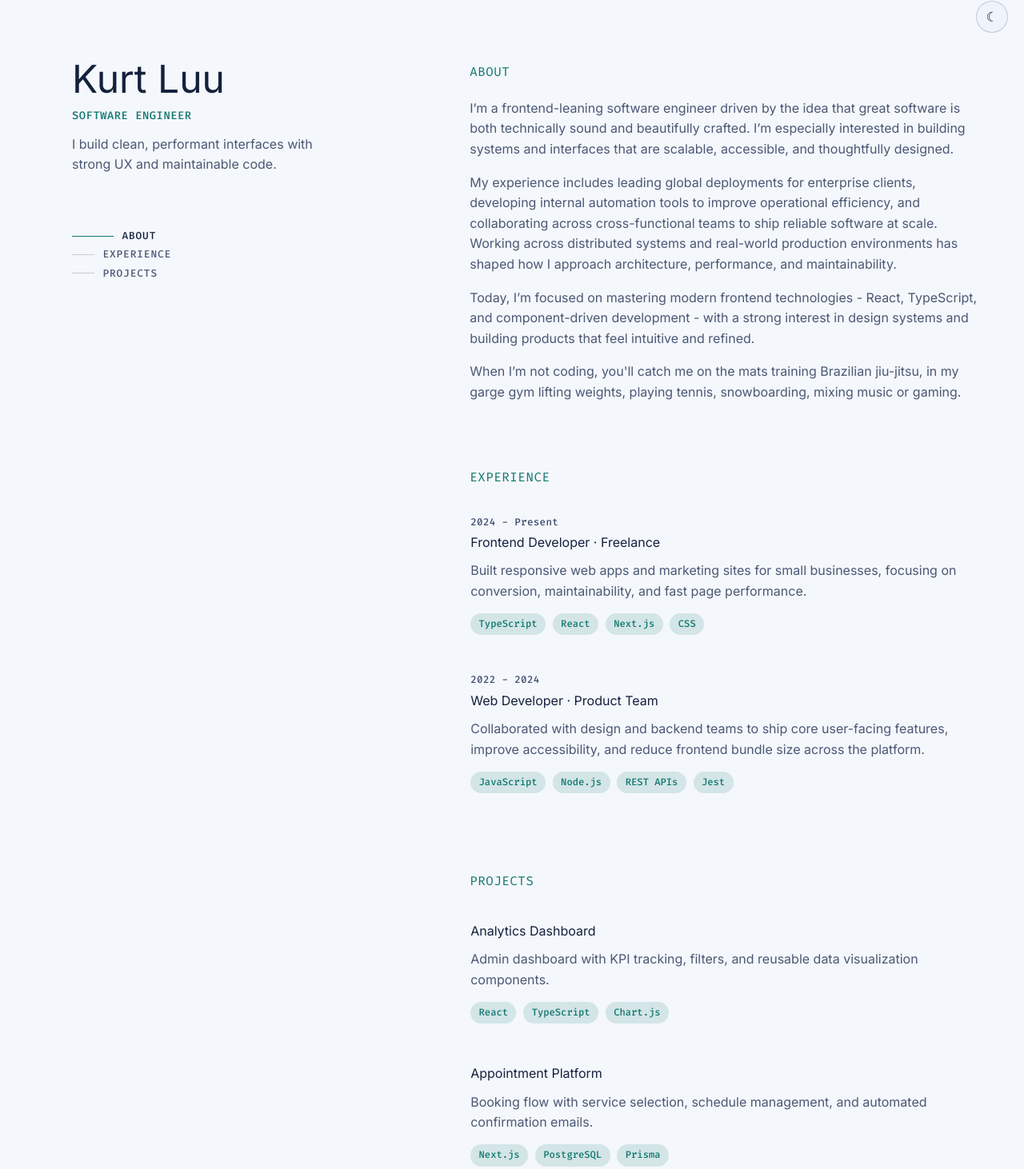
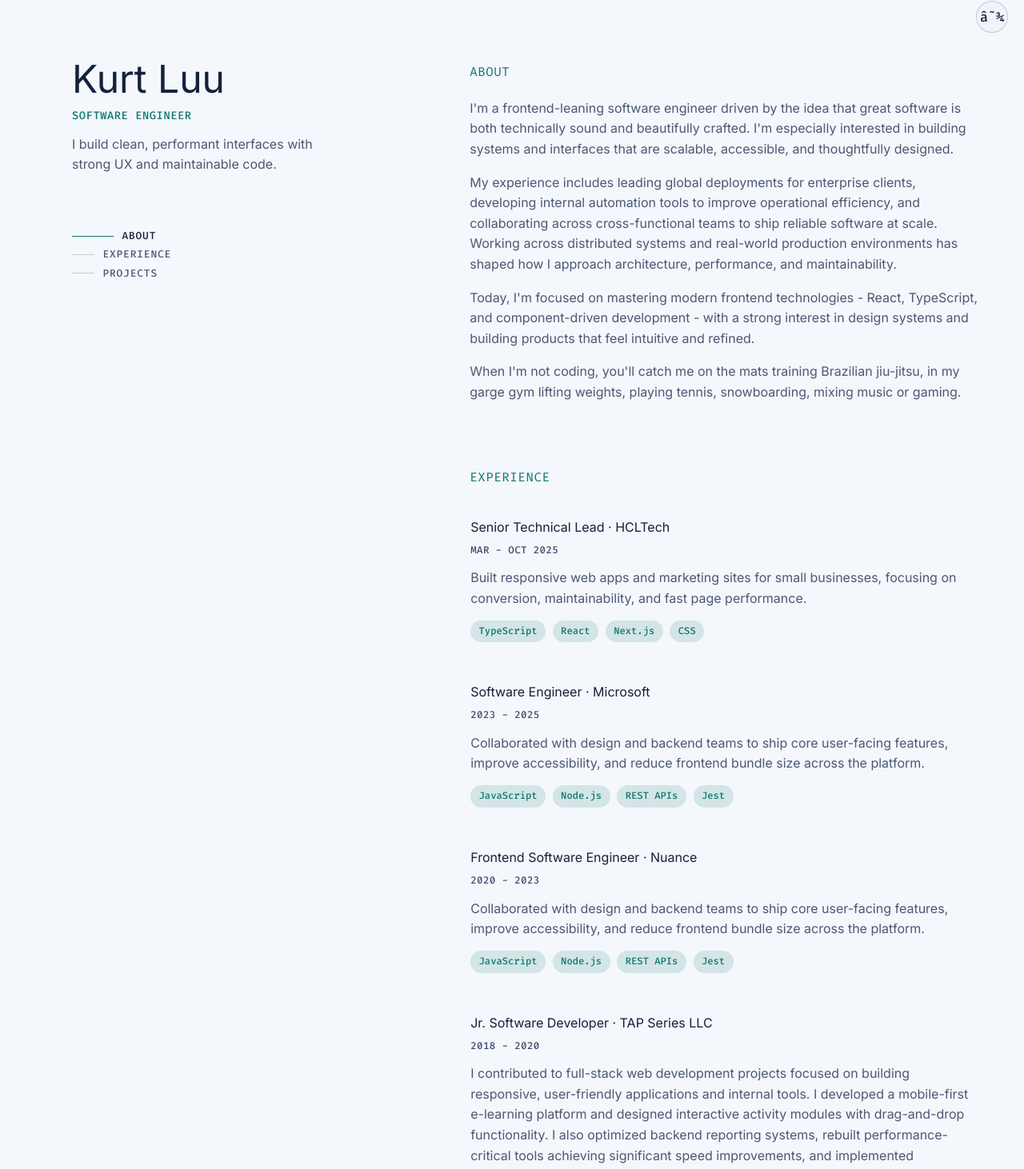
Before and after one commit to kurtluu/portfolio, a React (Vite) app in the folder react-ts-site/: page / in a window 1280 px wide. Shown: the part 19-1481 px from the top of the page at 80% size. Built offline with nearby package versions, Linux system fonts and the light colour scheme.

Commit message:
Update TAP Series experience description

```diff
--- a/react-ts-site/src/App.tsx
+++ b/react-ts-site/src/App.tsx
@@ -26,18 +26,32 @@ const navItems: NavItem[] = [
 
 const timeline: TimelineItem[] = [
   {
-    period: "2024 - Present",
-    title: "Frontend Developer · Freelance",
+    period: "MAR - OCT 2025",
+    title: "Senior Technical Lead · HCLTech",
     description:
       "Built responsive web apps and marketing sites for small businesses, focusing on conversion, maintainability, and fast page performance.",
     tags: ["TypeScript", "React", "Next.js", "CSS"],
   },
   {
-    period: "2022 - 2024",
-    title: "Web Developer · Product Team",
+    period: "2023 - 2025",
+    title: "Software Engineer · Microsoft",
     description:
       "Collaborated with design and backend teams to ship core user-facing features, improve accessibility, and reduce frontend bundle size across the platform.",
     tags: ["JavaScript", "Node.js", "REST APIs", "Jest"],
+  },
+  {
+    period: "2020 - 2023",
+    title: "Frontend Software Engineer · Nuance",
+    description:
+      "Collaborated with design and backend teams to ship core user-facing features, improve accessibility, and reduce frontend bundle size across the platform.",
+    tags: ["JavaScript", "Node.js", "REST APIs", "Jest"],
+  },
+  {
+    period: "2018 - 2020",
+    title: "Jr. Software Developer · TAP Series LLC",
+    description:
+      "I contributed to full-stack web development projects focused on building responsive, user-friendly applications and internal tools. I developed a mobile-first e-learning platform and designed interactive activity modules with drag-and-drop functionality. I also optimized backend reporting systems, rebuilt performance-critical tools achieving significant speed improvements, and implemented automated PDF invoice generation to reduce operational overhead. This role strengthened my foundation in frontend architecture, backend integration, and performance optimization.",
+    tags: ["JavaScript", "HTML", "CSS", "PHP", "MySQL", "Python", "Angular", "Bootstrap", "jQuery", "AJAX", "Draggable.js", "pandas"],
   },
 ];
 
@@ -158,7 +172,7 @@ function App() {
         onClick={() => setTheme((prev) => (prev === "dark" ? "light" : "dark"))}
       >
         <span className="theme-icon" aria-hidden="true">
-          {theme === "dark" ? "☀" : "☾"}
+          {theme === "dark" ? "â˜€" : "â˜¾"}
         </span>
       </button>
 
@@ -215,8 +229,8 @@ function App() {
           <section id="about" className="content-section">
             <h2>About</h2>
             <p>
-              I’m a frontend-leaning software engineer driven by the idea that great software is both technically
-              sound and beautifully crafted. I’m especially interested in building systems and interfaces that are
+              I'm a frontend-leaning software engineer driven by the idea that great software is both technically
+              sound and beautifully crafted. I'm especially interested in building systems and interfaces that are
               scalable, accessible, and thoughtfully designed.
             </p>
             <p>
@@ -226,12 +240,12 @@ function App() {
               how I approach architecture, performance, and maintainability.
             </p>
             <p>
-              Today, I’m focused on mastering modern frontend technologies - React, TypeScript, and component-driven
+              Today, I'm focused on mastering modern frontend technologies - React, TypeScript, and component-driven
               development - with a strong interest in design systems and building products that feel intuitive and
               refined.
             </p>
             <p>
-              When I’m not coding, you'll catch me on the mats training Brazilian jiu-jitsu, in my garge gym lifting weights, playing tennis,
+              When I'm not coding, you'll catch me on the mats training Brazilian jiu-jitsu, in my garge gym lifting weights, playing tennis,
               snowboarding, mixing music or gaming.
             </p>
           </section>
@@ -240,9 +254,9 @@ function App() {
             <h2>Experience</h2>
             {timeline.map((item) => (
               <article key={item.title} className="timeline-item">
-                <p className="period">{item.period}</p>
                 <div className="item-body">
                   <h3>{item.title}</h3>
+                  <p className="period">{item.period}</p>
                   <p>{item.description}</p>
                   <ul className="tags">
                     {item.tags.map((tag) => (
@@ -281,7 +295,7 @@ function App() {
           </section>
 
           <footer className="footer">
-            <p>Built by Kurt · {year}</p>
+            <p>Built by Kurt Â· {year}</p>
           </footer>
         </main>
       </div>
```
